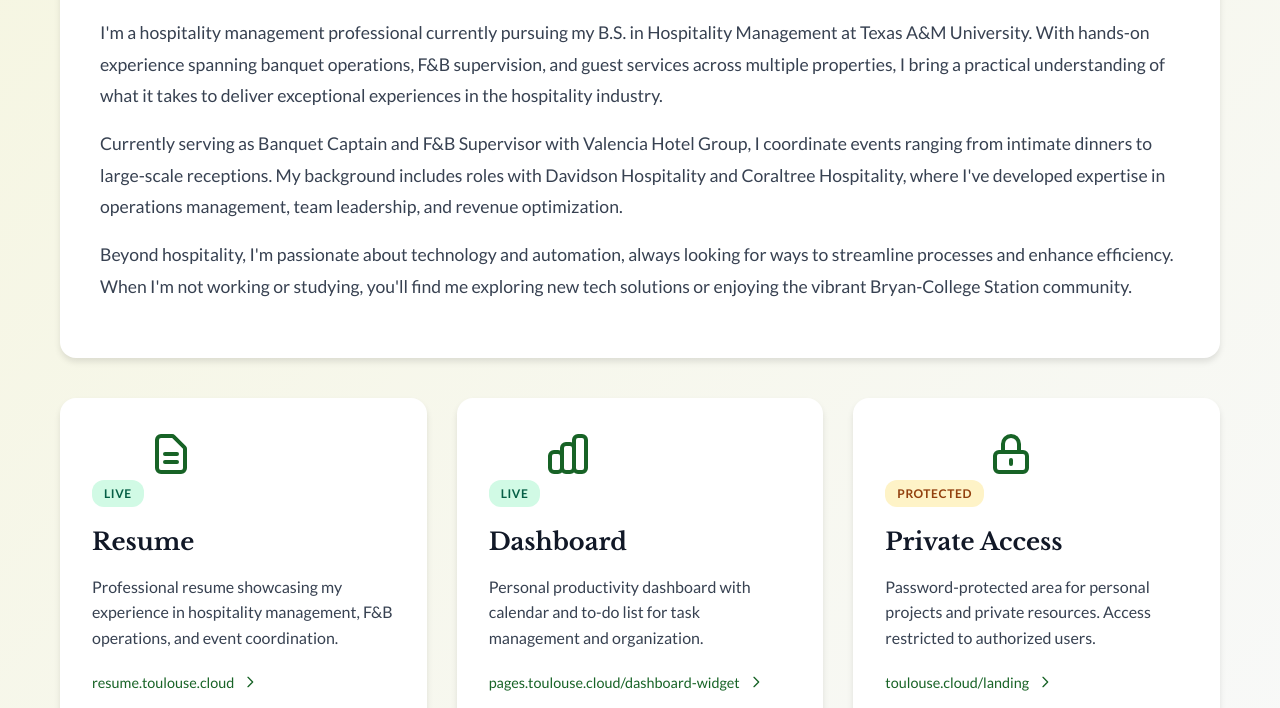
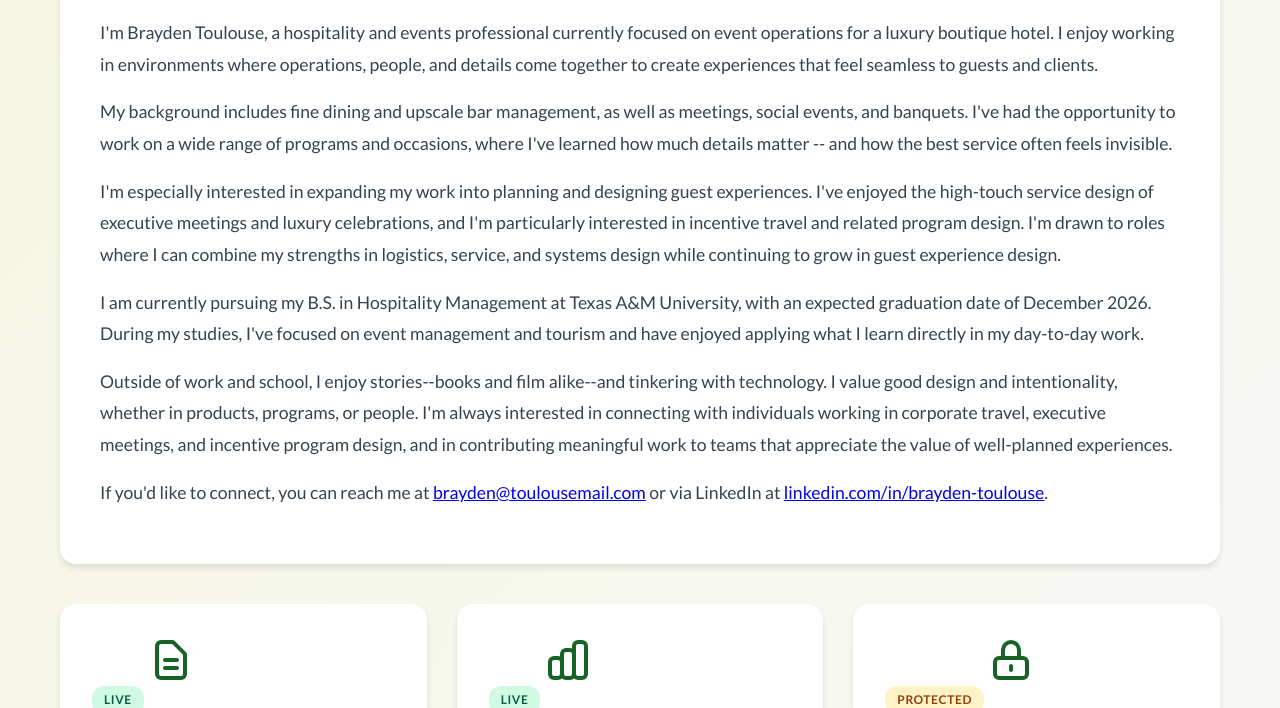
Before and after one commit to nothintoulouse/toulouse-home, a plain HTML site: page index.html in a window 1280 px wide. Shown: the part 642-1350 px from the top of the page. Drawn offline with nearby package versions, Linux system fonts and the light colour scheme.

Commit message:
Update About section with refined professional narrative focusing on event operations and guest experience design

```diff
--- a/index.html
+++ b/index.html
@@ -229,9 +229,12 @@
     <div class="container">
         <section class="about">
             <h2>About</h2>
-            <p>I'm a hospitality management professional currently pursuing my B.S. in Hospitality Management at Texas A&M University. With hands-on experience spanning banquet operations, F&B supervision, and guest services across multiple properties, I bring a practical understanding of what it takes to deliver exceptional experiences in the hospitality industry.</p>
-            <p>Currently serving as Banquet Captain and F&B Supervisor with Valencia Hotel Group, I coordinate events ranging from intimate dinners to large-scale receptions. My background includes roles with Davidson Hospitality and Coraltree Hospitality, where I've developed expertise in operations management, team leadership, and revenue optimization.</p>
-            <p>Beyond hospitality, I'm passionate about technology and automation, always looking for ways to streamline processes and enhance efficiency. When I'm not working or studying, you'll find me exploring new tech solutions or enjoying the vibrant Bryan-College Station community.</p>
+            <p>I'm Brayden Toulouse, a hospitality and events professional currently focused on event operations for a luxury boutique hotel. I enjoy working in environments where operations, people, and details come together to create experiences that feel seamless to guests and clients.</p>
+            <p>My background includes fine dining and upscale bar management, as well as meetings, social events, and banquets. I've had the opportunity to work on a wide range of programs and occasions, where I've learned how much details matter -- and how the best service often feels invisible.</p>
+            <p>I'm especially interested in expanding my work into planning and designing guest experiences. I've enjoyed the high-touch service design of executive meetings and luxury celebrations, and I'm particularly interested in incentive travel and related program design. I'm drawn to roles where I can combine my strengths in logistics, service, and systems design while continuing to grow in guest experience design.</p>
+            <p>I am currently pursuing my B.S. in Hospitality Management at Texas A&M University, with an expected graduation date of December 2026. During my studies, I've focused on event management and tourism and have enjoyed applying what I learn directly in my day-to-day work.</p>
+            <p>Outside of work and school, I enjoy stories--books and film alike--and tinkering with technology. I value good design and intentionality, whether in products, programs, or people. I'm always interested in connecting with individuals working in corporate travel, executive meetings, and incentive program design, and in contributing meaningful work to teams that appreciate the value of well-planned experiences.</p>
+            <p>If you'd like to connect, you can reach me at <a href="mailto:brayden@toulousemail.com">brayden@toulousemail.com</a> or via LinkedIn at <a href="https://linkedin.com/in/brayden-toulouse" target="_blank" rel="noopener">linkedin.com/in/brayden-toulouse</a>.</p>
         </section>
         <div class="cards-grid">
             <a href="https://resume.toulouse.cloud" class="card">
```
